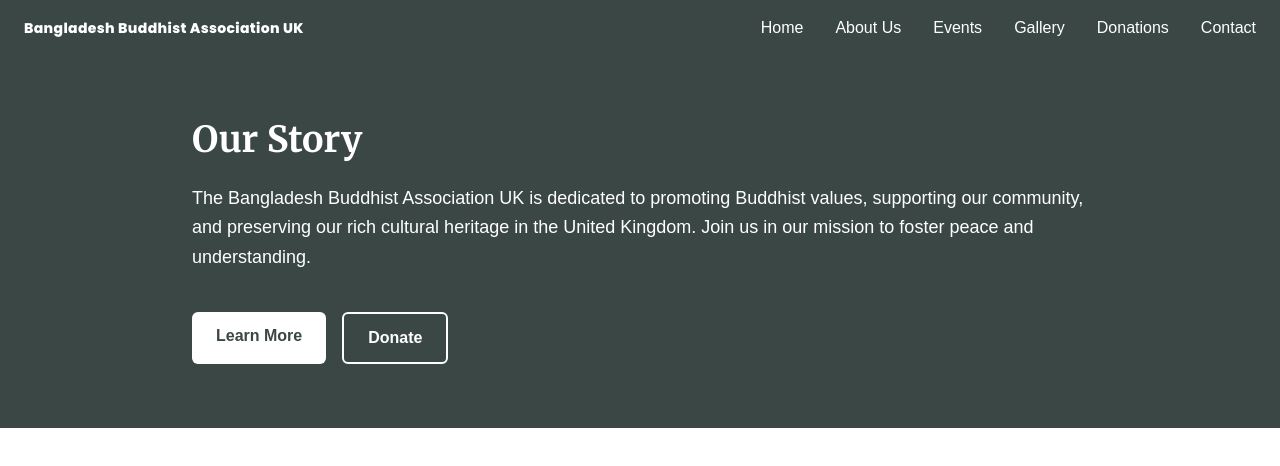
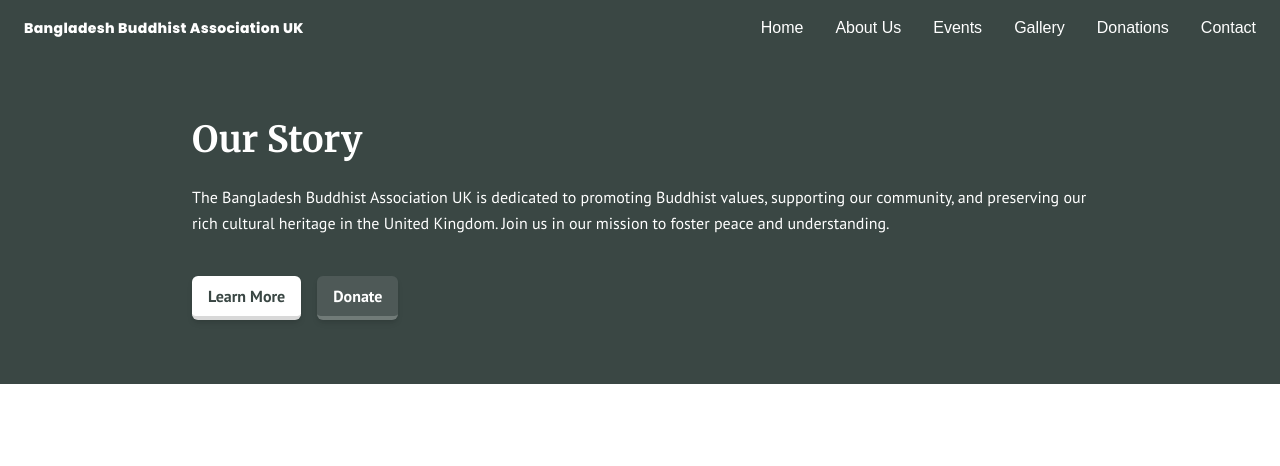
Before and after one commit to win20/bbauk-site, a Next.js app: page / in a window 1280 px wide. Shown: the top 466 px of the page. Built offline with nearby package versions, Linux system fonts and the light colour scheme.

Commit message:
feat(hero): pull link buttons into reusable component

```diff
--- a/package.json
+++ b/package.json
@@ -12,7 +12,8 @@
   "dependencies": {
     "next": "15.3.3",
     "react": "^19.0.0",
-    "react-dom": "^19.0.0"
+    "react-dom": "^19.0.0",
+    "tailwind-merge": "^3.3.1"
   },
   "devDependencies": {
     "@eslint/eslintrc": "^3",
--- a/src/app/components/Navbar.tsx
+++ b/src/app/components/Navbar.tsx
@@ -1,6 +1,6 @@
 "use client";
 
-import React, { useState } from "react";
+import React, { useState, useEffect } from "react";
 import { MdMenu, MdClose } from "react-icons/md";
 
 const navLinks = [
@@ -14,12 +14,34 @@
 
 export default function Navbar() {
   const [open, setOpen] = useState(false);
+  const [isScrolled, setIsScrolled] = useState(false);
   // const [isMobileMenuOpen, setIsMobileMenuOpen] = useState(false);
+
+  useEffect(() => {
+    const handleScroll = () => {
+      setIsScrolled(window.scrollY > 0);
+    };
+
+    window.addEventListener("scroll", handleScroll);
+    return () => window.removeEventListener("scroll", handleScroll);
+  }, []);
 
   return (
     <header className="sticky top-0 z-50 w-full">
       {/* Navigation bar */}
-      <div className="flex items-center justify-between bg-[var(--capecod)] px-6 py-4 text-[var(--color-text-inverse)]">
+      <div className="relative flex items-center justify-between bg-[var(--capecod)] px-6 py-4 text-[var(--color-text-inverse)]">
+        {/* Animated bottom line */}
+        <div
+          className={`absolute bottom-0 left-0 h-px bg-white/10 ${
+            isScrolled ? "w-full opacity-100" : "w-0 opacity-0"
+          }`}
+          style={{
+            transition:
+              "width 500ms cubic-bezier(0.4,0,0.2,1), opacity 300ms cubic-bezier(0.4,0,0.2,1)",
+            transitionDelay: "0ms, 0ms",
+          }}
+        />
+
         <span className="font-poppins text-sm leading-none font-extrabold tracking-wide">
           Bangladesh Buddhist Association UK
         </span>
--- a/src/app/components/hero-section/index.tsx
+++ b/src/app/components/hero-section/index.tsx
@@ -1,28 +1,26 @@
-import Link from "next/link";
+import LinkButton from "../shared/LinkButton";
 
 export default function HeroSection() {
   return (
     <section className="w-full bg-[var(--capecod)] px-6 py-16 text-white">
       <div className="mx-auto max-w-4xl space-y-6 text-left">
         <h1 className="font-merriweather text-4xl font-bold">Our Story</h1>
-        <p className="text-lg leading-relaxed font-[var(--font-pt-sans)]">
+        <p className="font-pt-sans text-base leading-relaxed">
           The Bangladesh Buddhist Association UK is dedicated to promoting Buddhist values,
           supporting our community, and preserving our rich cultural heritage in the United Kingdom.
           Join us in our mission to foster peace and understanding.
         </p>
         <div className="flex justify-start gap-4 pt-4">
-          <Link
-            href="/about"
-            className="rounded-md bg-white px-6 py-3 font-semibold text-[var(--capecod)] transition-colors hover:bg-gray-100"
-          >
+          <LinkButton href="/about" variant="elevated">
             Learn More
-          </Link>
-          <Link
+          </LinkButton>
+          <LinkButton
             href="/donate"
-            className="rounded-md border-2 border-white bg-transparent px-6 py-3 font-semibold text-white transition-colors hover:bg-white hover:text-[var(--capecod)]"
+            variant="elevated"
+            className="border-white/20 bg-white/10 text-white"
           >
             Donate
-          </Link>
+          </LinkButton>
         </div>
       </div>
     </section>
--- /dev/null
+++ b/src/app/components/shared/LinkButton.tsx
@@ -0,0 +1,34 @@
+import Link from "next/link";
+import { twMerge } from "tailwind-merge";
+
+interface LinkButtonProps {
+  href: string;
+  variant?: "filled" | "outlined" | "elevated";
+  children: React.ReactNode;
+  className?: string;
+}
+
+export default function LinkButton({
+  href,
+  variant = "filled",
+  children,
+  className = "",
+}: LinkButtonProps) {
+  const baseStyles = "rounded-md px-4 font-semibold py-2 transition-colors font-pt-sans";
+
+  const variantStyles = {
+    filled: "bg-white text-[var(--capecod)] hover:bg-gray-100",
+    outlined:
+      "border-2 border-white bg-transparent text-white hover:bg-white hover:text-[var(--capecod)]",
+    elevated:
+      "bg-white text-[var(--capecod)] hover:bg-gray-100 shadow-md border-b-4 border-[#D8D8D8]",
+  };
+
+  const mergedClassName = twMerge(baseStyles, variantStyles[variant], className);
+
+  return (
+    <Link href={href} className={mergedClassName}>
+      {children}
+    </Link>
+  );
+}
```
Also changed, not shown: 1 other file (tests, documents, lock files or other folders).
